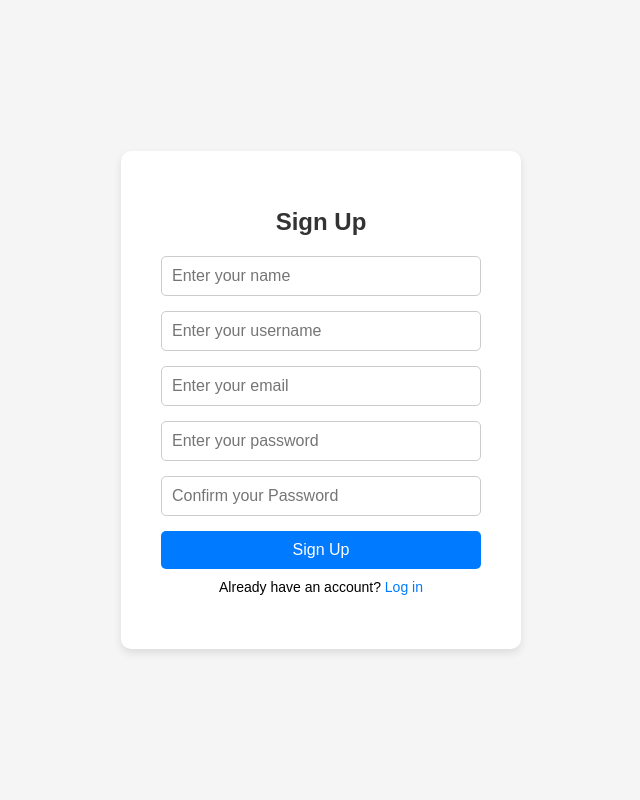
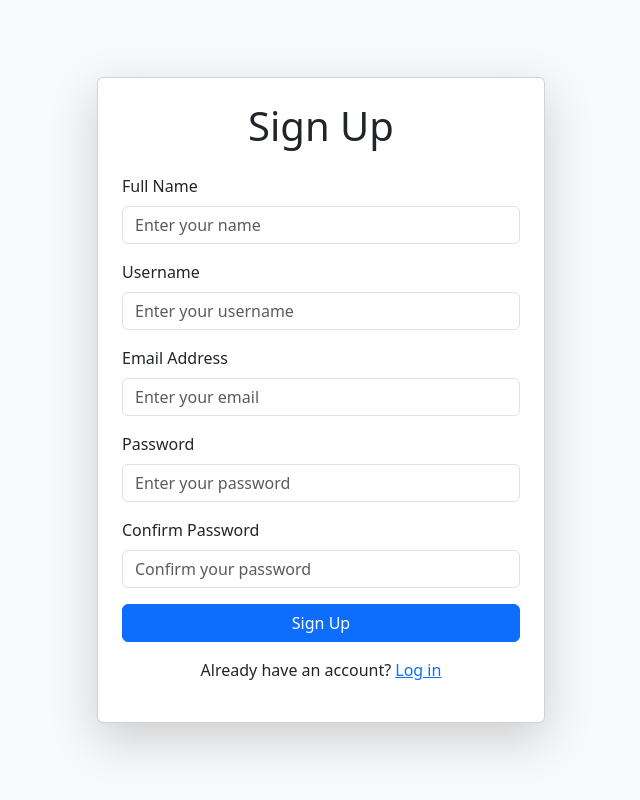
Before and after one commit to harrythe6arry/lab-management, a Flask app: page /signup in a window 1280 px wide. Shown: the whole page, without its empty margins (319-959 px from the left). Run offline with Flask 3, Linux system fonts and the light colour scheme; some libraries are stand-ins or nearby versions.

Commit message:
<add>(frontend): Added bootstrap to login/signup pages, added base html for navigation bar

```diff
--- a/app.py
+++ b/app.py
@@ -12,7 +12,7 @@ def get_db_connection():
     return conn
 @app.route('/')
 def hello_world():
-    return 'Hello World!'
+    return render_template('base.html')
 
 @app.route('/login', methods=['GET', 'POST'])
 def login():
--- a/templates/signup.html
+++ b/templates/signup.html
@@ -4,23 +4,47 @@
     <meta charset="UTF-8">
     <meta name="viewport" content="width=device-width, initial-scale=1.0">
     <title>Sign Up</title>
-    <link rel="stylesheet" href="{{ url_for('static', filename='style.css') }}">
+    <!-- Bootstrap CSS -->
+    <link href="https://cdn.jsdelivr.net/npm/bootstrap@5.3.2/dist/css/bootstrap.min.css" rel="stylesheet">
 </head>
-<body>
-    <div class="login-container">
-        <h1>Sign Up</h1>
+<body class="bg-light d-flex justify-content-center align-items-center vh-100">
+    <div class="card p-4 shadow-lg" style="width: 28rem;">
+        <h1 class="text-center mb-4">Sign Up</h1>
         <form action="{{ url_for('signup') }}" method="POST">
-            <input type="text" name="Name" placeholder="Enter your name" required>
-            <input type="text" name="username" placeholder="Enter your username" required>
-            <input type="text" name="email" placeholder="Enter your email" required>
-            <input type="password" name="password" placeholder="Enter your password" required>
-            <input type="password" name="password" placeholder="Confirm your Password" required>
+            <!-- Name Field -->
+            <div class="mb-3">
+                <label for="name" class="form-label">Full Name</label>
+                <input type="text" id="name" name="Name" class="form-control" placeholder="Enter your name" required>
+            </div>
+            <!-- Username Field -->
+            <div class="mb-3">
+                <label for="username" class="form-label">Username</label>
+                <input type="text" id="username" name="username" class="form-control" placeholder="Enter your username" required>
+            </div>
+            <!-- Email Field -->
+            <div class="mb-3">
+                <label for="email" class="form-label">Email Address</label>
+                <input type="email" id="email" name="email" class="form-control" placeholder="Enter your email" required>
+            </div>
+            <!-- Password Field -->
+            <div class="mb-3">
+                <label for="password" class="form-label">Password</label>
+                <input type="password" id="password" name="password" class="form-control" placeholder="Enter your password" required>
+            </div>
+            <!-- Confirm Password Field -->
+            <div class="mb-3">
+                <label for="confirm-password" class="form-label">Confirm Password</label>
+                <input type="password" id="confirm-password" name="confirm_password" class="form-control" placeholder="Confirm your password" required>
+            </div>
+            <!-- Submit Button -->
+            <button type="submit" class="btn btn-primary w-100">Sign Up</button>
+        </form>
+        <p class="text-center mt-3">
+            Already have an account? <a href="{{ url_for('login') }}" class="text-primary">Log in</a>
+        </p>
+    </div>
 
-            <button type="submit">Sign Up</button>
-</form>
-
-        </form>
-        <p>Already have an account? <a href="{{ url_for('login') }}">Log in</a></p>
-    </div>
+    <!-- Bootstrap JS -->
+    <script src="https://cdn.jsdelivr.net/npm/bootstrap@5.3.2/dist/js/bootstrap.bundle.min.js"></script>
 </body>
 </html>
```
Also changed, not shown: templates/base.html (added, +56 -0 lines), templates/login.html (+23 -8 lines).
